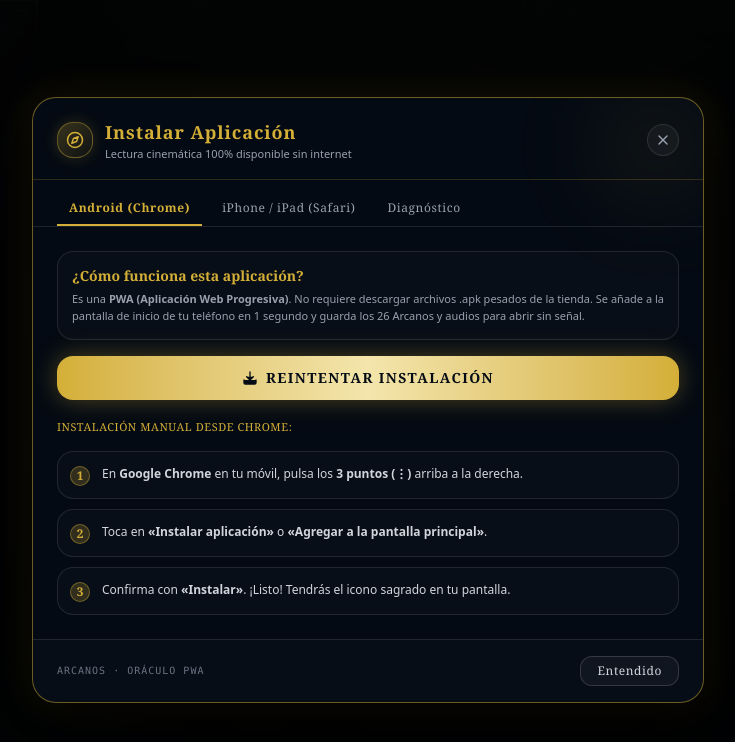
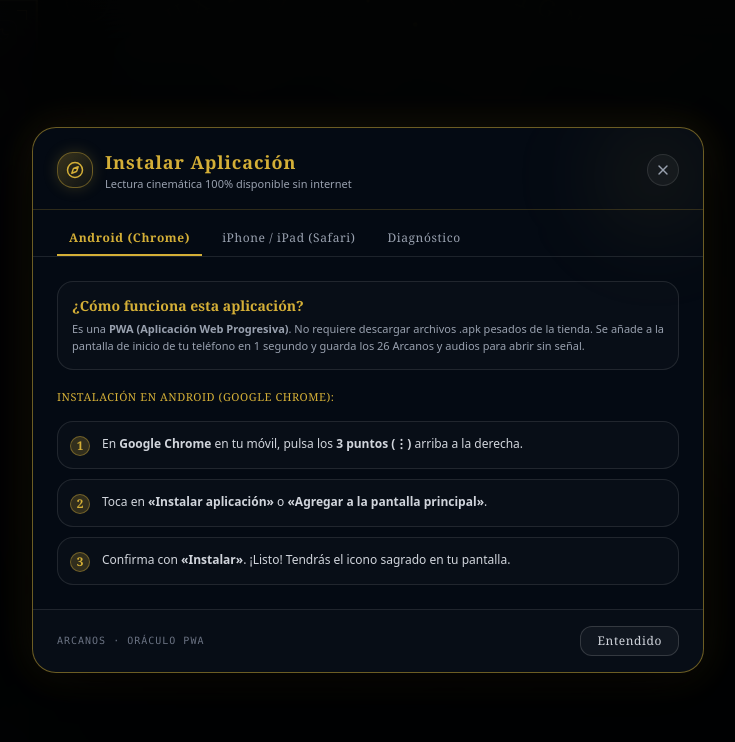
Before and after one commit to AlejoRodry/arcanos, a React (Vite) app: page / in a window 1280 px wide. Both pictures are taken after a click on the button 179 px from the left and 34 px from the top of the page. Shown: the top 742 px of the page, without its empty margins (272-1007 px from the left). Built offline with nearby package versions, Linux system fonts and the light colour scheme.

Commit message:
refactor: remove direct PWA install button
Removed the auto-install trigger button to focus on providing manual installation instructions for Android/Chrome users, simplifying the interface.

```diff
--- a/src/components/PWAInstallButton.tsx
+++ b/src/components/PWAInstallButton.tsx
@@ -164,17 +164,8 @@ export const RadiantInstallModal: React.FC<InstallModalProps> = ({
                 </p>
               </div>
 
-              {/* Direct Install CTA Button */}
-              <button
-                onClick={onInstall}
-                className="w-full py-3 rounded-2xl bg-gradient-to-r from-[#D4AF37] via-[#F3E5AB] to-[#D4AF37] text-[#050B14] font-serif font-bold text-sm tracking-widest uppercase shadow-[0_0_25px_rgba(212,175,55,0.35)] active:scale-98 hover:brightness-110 transition-all flex items-center justify-center gap-2 cursor-pointer"
-              >
-                <Download size={16} className="fill-[#050B14]" />
-                <span>{isInstallable ? 'Instalar en mi Pantalla' : 'Reintentar Instalación'}</span>
-              </button>
-
               <div className="text-[11px] font-serif text-[#D4AF37] tracking-wider uppercase pt-1">
-                Instalación manual desde Chrome:
+                Instalación en Android (Google Chrome):
               </div>
 
               <div className="space-y-2.5">
```
